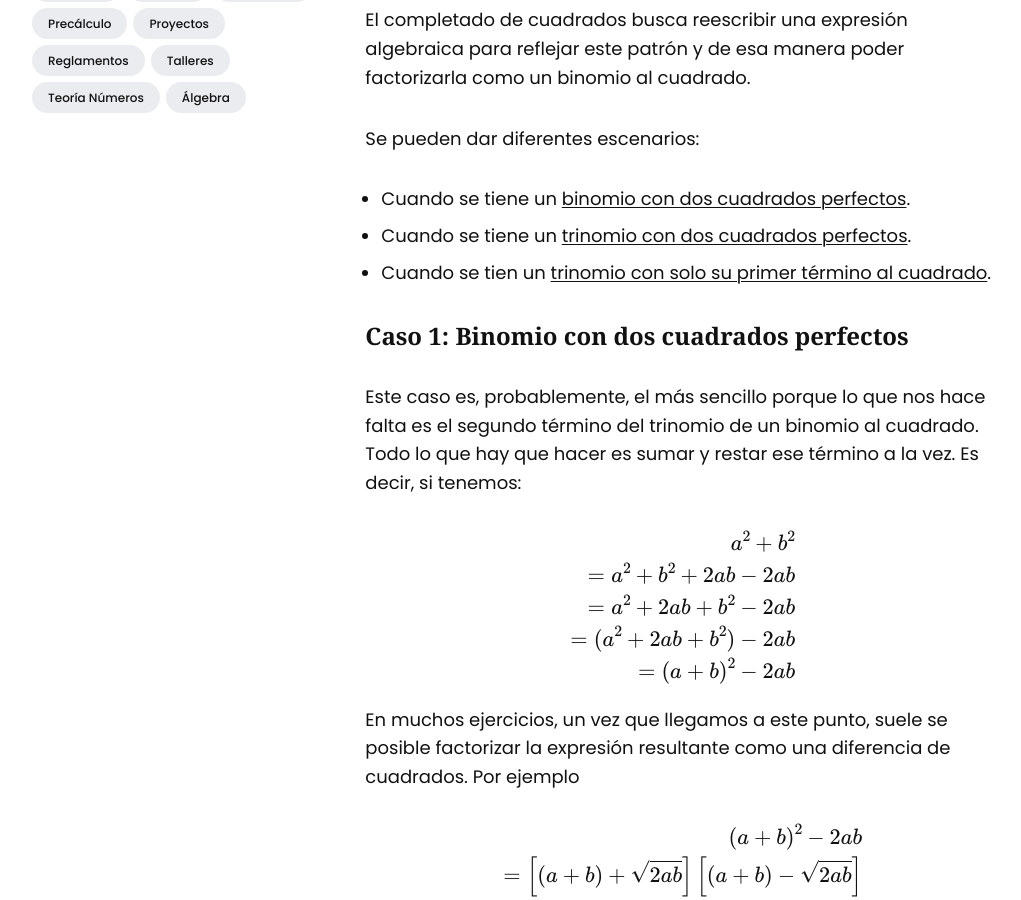
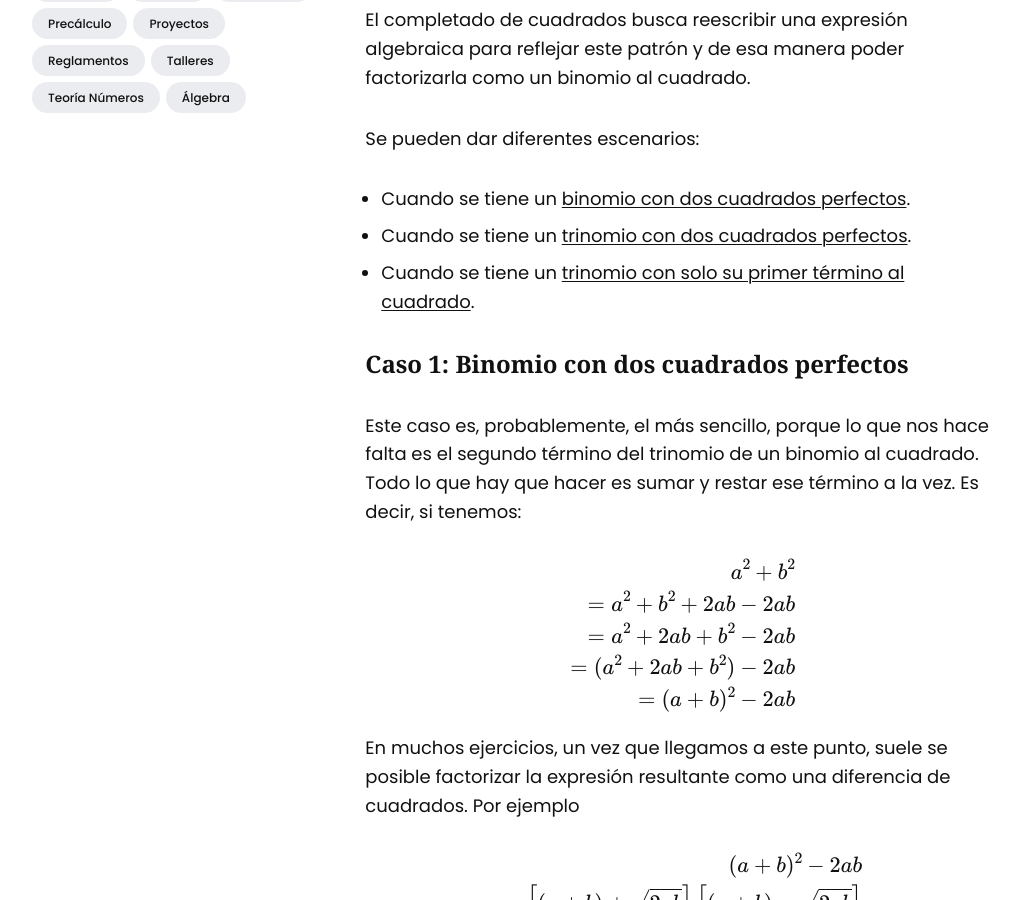
Before and after one commit to asoesem/asoesem.github.io, a Jekyll site: the page built from _posts/2025-03-10-fact-completar-cuadrados.md, in a window 1280 px wide and 900 px high, scrolled down 1370 px. Shown: the whole window, without its empty margins (124-1145 px from the left). Built offline with Jekyll 4.4.1, drawn with Linux system fonts in a browser that asks for light colours.

Commit message:
Corrige pequeños errores de redacción

```diff
--- a/_posts/2025-03-10-fact-completar-cuadrados.md
+++ b/_posts/2025-03-10-fact-completar-cuadrados.md
@@ -26,11 +26,11 @@ Se pueden dar diferentes escenarios:
 
 * Cuando se tiene un [binomio con dos cuadrados perfectos](#caso-1-binomio-con-dos-cuadrados-perfectos).
 * Cuando se tiene un [trinomio con dos cuadrados perfectos](#caso-2-trinomio-con-dos-cuadrados-perfectos).
-* Cuando se tien un [trinomio con solo su primer término al cuadrado](#caso-3-trinomio-con-solo-su-primer-término-al-cuadrado).
+* Cuando se tiene un [trinomio con solo su primer término al cuadrado](#caso-3-trinomio-con-solo-su-primer-término-al-cuadrado).
 
 ### Caso 1: Binomio con dos cuadrados perfectos
 
-Este caso es, probablemente, el más sencillo porque lo que nos hace falta es el segundo término del trinomio de un binomio al cuadrado. Todo lo que hay que hacer es sumar y restar ese término a la vez. Es decir, si tenemos:
+Este caso es, probablemente, el más sencillo, porque lo que nos hace falta es el segundo término del trinomio de un binomio al cuadrado. Todo lo que hay que hacer es sumar y restar ese término a la vez. Es decir, si tenemos:
 
 $$\begin{aligned}
 a^2 + b^2 \\
```
